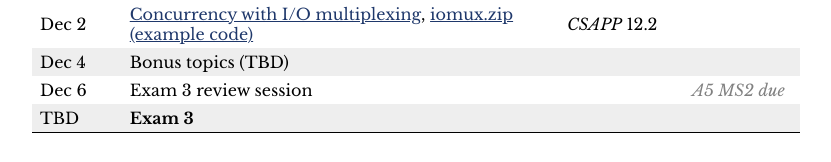
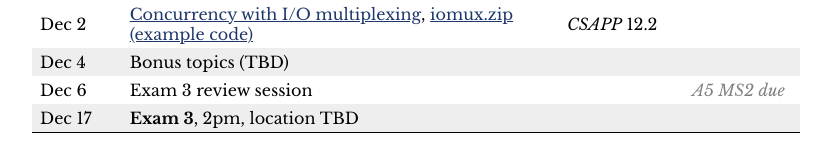
Before and after one commit to jhucsf/fall2024, a Jekyll site: the page built from schedule.md, in a window 1280 px wide. Shown: the part 2171-2333 px from the top of the page, without its empty margins (224-1055 px from the left). Built offline with Jekyll 4.4.1, drawn with Linux system fonts in a browser that asks for light colours.

Commit message:
post day and time for exam 3

```diff
--- a/schedule.csv
+++ b/schedule.csv
@@ -42,4 +42,4 @@ Nov 25–29,"*Fall vacation, no class*"
 Dec 2,"Concurrency with I/O multiplexing",lectures/lecture33-public.pdf,iomux.zip,*CSAPP* 12.2,
 Dec 4,Bonus topics (TBD),
 Dec 6,"Exam 3 review session",,,,"<span class='tentative'>A5 MS2 due</span>"
-TBD,"**Exam 3**"
+Dec 17,"**Exam 3**, 2pm, location TBD"
--- a/schedule.md
+++ b/schedule.md
@@ -70,4 +70,4 @@ Nov 25–29 | *Fall vacation, no class* |  |
 Dec 2 | [Concurrency with I/O multiplexing](lectures/lecture33-public.pdf), [iomux.zip (example code)](lectures/iomux.zip) | *CSAPP* 12.2 |
 Dec 4 | Bonus topics (TBD) |  |
 Dec 6 | Exam 3 review session |  | <span class='tentative'>A5 MS2 due</span>
-TBD | **Exam 3** |  |
+Dec 17 | **Exam 3**, 2pm, location TBD |  |
```
